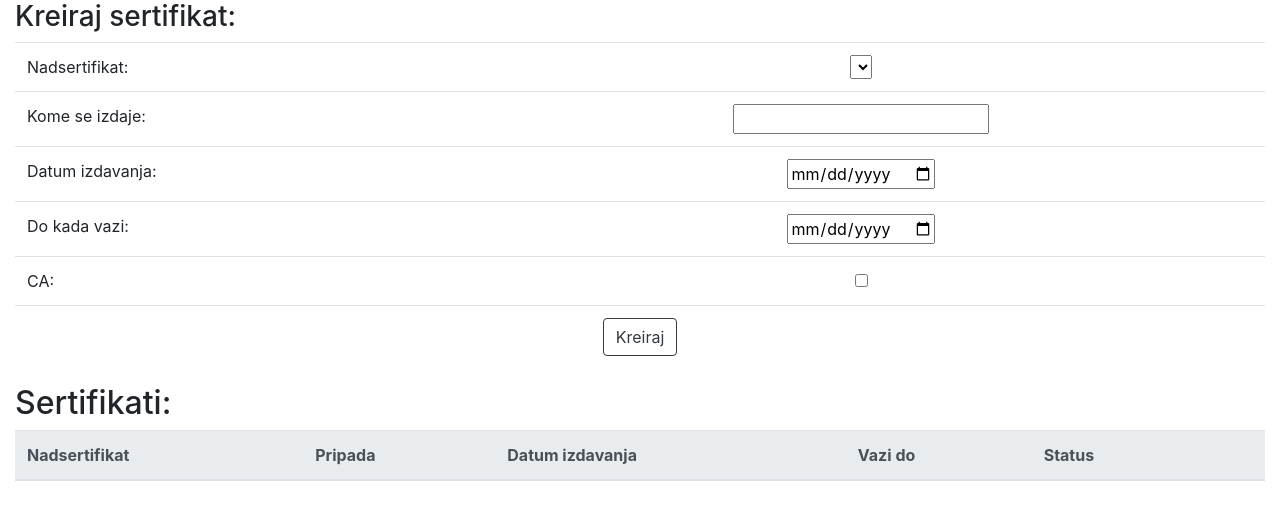
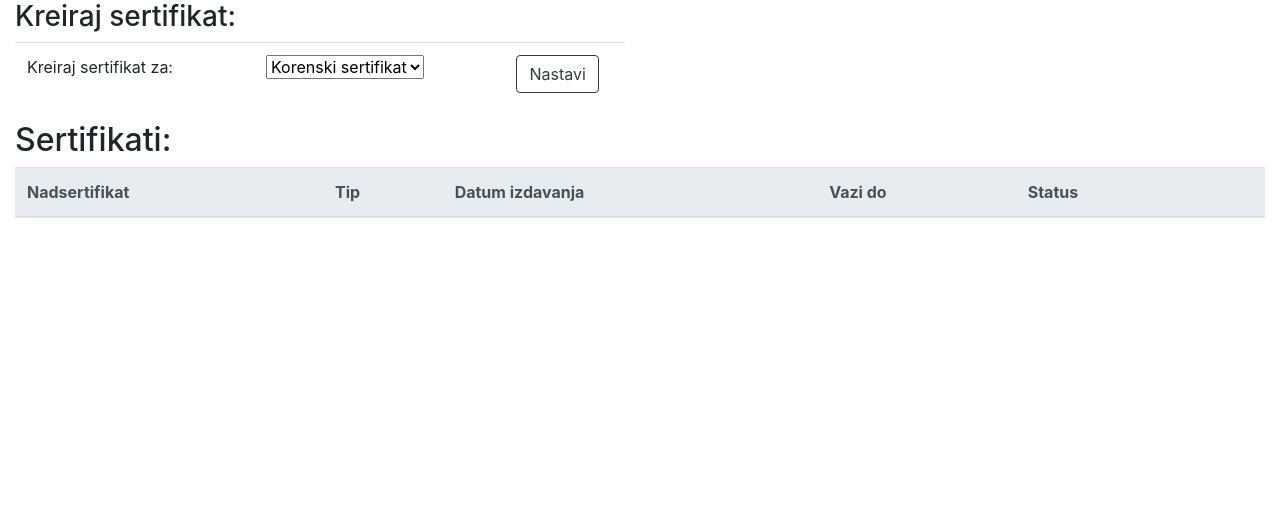
Before and after one commit to trifko96/XML-Bezbednost, a Spring Boot app: page /html/admin.html in a window 1280 px wide. Shown: the part 68-588 px from the top of the page. Run offline with Spring Boot 4, Linux system fonts and the light colour scheme; lists and menus that the app fills with data are empty.

Commit message:
Kreiranje sertifikata u zavisnosti od tipa

```diff
--- a/src/main/resources/static/html/admin.html
+++ b/src/main/resources/static/html/admin.html
@@ -62,36 +62,23 @@
 	<div class="container-fluid" id="divSertifikat">
 	<div class="row">
 
-	<div class="col" id="divDodSer">
+	<div class="col-6" id="divDodSer">
 		<h3>Kreiraj sertifikat:</h3>
 					<table class="table" id="dodajSertifikat">
 						<tr>
-							<td>Nadsertifikat:</td>
+							<td>Kreiraj sertifikat za:</td>
 							<td align="center">
 							<select id="comboSertifikat">
-
+								<option value="ROOT">Korenski sertifikat</option>
+								<option value="PERSON">Osobu</option>
+								<option value="APLICATION">Aplikaciju</option>
+								<option value="ORGANIZATION">Organizaciju</option>
+								<option value="EQUIPMENT">Opremu</option>
 							</select>
 							</td>
-						</tr>
-						<tr>
-							<td>Kome se izdaje:</td>
-							<td align="center"><input type="text" id="subject"/></td>
-						</tr>
-						<tr>
-							<td>Datum izdavanja:</td>
-							<td align="center"><input type="date" id="datumIzdavanja"/></td>
-						</tr>
-						<tr>
-							<td>Do kada vazi:</td>
-							<td align="center"><input type="date" id="datumIsticanja"/>
+							<td>
+								<td colspan="2" align="center"><button id="nastavi" class="btn btn-outline-dark">Nastavi</button>
 							</td>
-						</tr>
-						<tr>
-							<td>CA:</td>
-							<td align="center"><input type="checkbox" id="checkCA"/></td>
-						</tr>
-						<tr>
-							<td colspan="2" align="center"><button id="kreirajSert" class="btn btn-outline-dark">Kreiraj</button></td>
 						</tr>
 					</table>
 	</div>
@@ -104,7 +91,7 @@
 			<thead class="thead-light">
 				<tr>
 					<th>Nadsertifikat</th>
-					<th>Pripada</th>
+					<th>Tip</th>
 					<th>Datum izdavanja</th>
 					<th>Vazi do</th>
 					<th>Status</th>
@@ -129,7 +116,7 @@
 			<thead class="thead-light">
 				<tr>
 					<th>Nadsertifikat</th>
-					<th>Pripada</th>
+					<th>Tip</th>
 					<th>Datum izdavanja</th>
 					<th>Vazi do</th>
 					<th>Status</th>
--- a/src/main/resources/static/skripte/admin.js
+++ b/src/main/resources/static/skripte/admin.js
@@ -1,4 +1,6 @@
 $(document).ready(function(){
+
+	var odabraniTip = "";
 
 	$(".navbar-link").click(function(event){
 
@@ -42,13 +44,13 @@
 			if(data[i].revoked == true){
 				if(data[i].idNadSertifikata != null){
 					var pom = '<tr><td>'+data[i].idNadSertifikata+'</td>'+
-					'<td>'+data[i].imeAplikacije+'</td>'+
+					'<td>'+data[i].tip+'</td>'+
 					'<td>'+data[i].datumIzdavanja+'</td>'+
 					'<td>'+data[i].datumIsteka+'</td>'+
 					'<td> POVUCEN </td></tr>';
 				} else {
 					var pom = '<tr><td>/</td>'+
-					'<td>'+data[i].imeAplikacije+'</td>'+
+					'<td>'+data[i].tip+'</td>'+
 					'<td>'+data[i].datumIzdavanja+'</td>'+
 					'<td>'+data[i].datumIsteka+'</td>'+
 					'<td> POVUCEN </td></tr>';
@@ -58,14 +60,14 @@
 			else {
 				if(data[i].idNadSertifikata != null){
 					var pom = '<tr><td>'+data[i].idNadSertifikata+'</td>'+
-					'<td>'+data[i].imeAplikacije+'</td>'+
+					'<td>'+data[i].tip+'</td>'+
 					'<td>'+data[i].datumIzdavanja+'</td>'+
 					'<td>'+data[i].datumIsteka+'</td>'+
 					'<td> VALIDAN </td>'+
 					'<td><button id="'+data[i].id+'" class="btn btn-link">Povuci sertifikat</button></td></tr>';
 				} else {
 					var pom = '<tr><td>/</td>'+
-					'<td>'+data[i].imeAplikacije+'</td>'+
+					'<td>'+data[i].tip+'</td>'+
 					'<td>'+data[i].datumIzdavanja+'</td>'+
 					'<td>'+data[i].datumIsteka+'</td>'+
 					'<td> VALIDAN </td>'+
@@ -81,13 +83,13 @@
 			if(data[i].revoked == true){
 				if(data[i].idNadSertifikata != null){
 					var pom = '<tr><td>'+data[i].idNadSertifikata+'</td>'+
-					'<td>'+data[i].imeAplikacije+'</td>'+
+					'<td>'+data[i].tip+'</td>'+
 					'<td>'+data[i].datumIzdavanja+'</td>'+
 					'<td>'+data[i].datumIsteka+'</td>'+
 					'<td> POVUCEN </td></tr>';
 				} else {
 					var pom = '<tr><td>/</td>'+
-					'<td>'+data[i].imeAplikacije+'</td>'+
+					'<td>'+data[i].tip+'</td>'+
 					'<td>'+data[i].datumIzdavanja+'</td>'+
 					'<td>'+data[i].datumIsteka+'</td>'+
 					'<td> POVUCEN </td></tr>';
@@ -97,13 +99,13 @@
 			else {
 				if(data[i].idNadSertifikata != null){
 					var pom = '<tr><td>'+data[i].idNadSertifikata+'</td>'+
-					'<td>'+data[i].imeAplikacije+'</td>'+
+					'<td>'+data[i].tip+'</td>'+
 					'<td>'+data[i].datumIzdavanja+'</td>'+
 					'<td>'+data[i].datumIsteka+'</td>'+
 					'<td> VALIDAN </td>';
 				} else {
 					var pom = '<tr><td>/</td>'+
-					'<td>'+data[i].imeAplikacije+'</td>'+
+					'<td>'+data[i].tip+'</td>'+
 					'<td>'+data[i].datumIzdavanja+'</td>'+
 					'<td>'+data[i].datumIsteka+'</td>'+
 					'<td> VALIDAN </td>';
@@ -201,61 +203,28 @@
 
 	$("#kreirajSert").click(function(event){
 
-		var nadSertifikat = $("#nadSertifikat option:selected").text();
-		var kome = $("#subject").val();
-		var datum = $("#datumIzdavanja").val();
-		var datum1 = $("#datumIsticanja").val();
-		var ca = $("#checkCA").is(":checked");
-
-		var sertifikat = new Object();
-
-		sertifikat.idNadSertifikata = nadSertifikat;
-		sertifikat.datumIzdavanja = datum;
-		sertifikat.datumIsteka = datum1;
-		sertifikat.authority = ca;
-		sertifikat.imeAplikacije = kome;
-
-		$.ajax({
-			type: "POST",
-			url: "/Certificate/dodajSertifikat",
-			data: JSON.stringify(sertifikat),
-			contentType: 'application/json',
-			success: function(data){
-				ocistiFormu();
-				$.ajax({
-					type: "GET",
-					url: "/Certificate/getAll",
-					contentType: 'application/json',
-					success: function(data){
-						$("#tabelaNovihSertifikata").html("");
-						$("#tabelaNovihSertifikataKom").html("");
-						upisiSertifikate(data);
-						upisiZaKomunikaciju(data);
-					},
-				});
-				$.ajax({
-					type: "GET",
-					url: "/Certificate/getNoRevoke",
-					contentType: 'application/json',
-					success: function(data){
-						$("#comboSertifikat1").html("");
-						$("#comboSertifikat2").html("");
-						upisiValidne(data);
-					},
-				});
-
-				$.ajax({
-					type: "GET",
-					url: "/Certificate/getCa",
-					contentType: 'application/json',
-					success: function(data){
-						$("#comboSertifikat").html("");
-						upisiCa(data);
-					},
-				});
-			},
-		});
 
 	});
 
+	$("#nastavi").click(function(event){
+		odabraniTip = $("#comboSertifikat option:selected").val();
+		if(odabraniTip == "ROOT"){
+			dodajZaRoot();
+			dodajDugme();
+		}
+	});
+
+	function dodajZaRoot(){
+		var pom = '<tr><td>Datum izdavanja:</td>'+
+		'<td><input type="date" id="datumIzdavanjaRoot"/></td></tr>'+
+		'<tr><td>Datum isticanja:</td>'+
+		'<td><input type="date" id="datumIsticanjaRoot"/></td></tr>';
+		$("#dodajSertifikat").append(pom);
+	}
+
+	function dodajDugme(){
+		var pom = '<tr><td align="center" colspan="2"><button class="btn btn-outline-dark" id="kreirajSert">Kreiraj</button></td></tr>';
+		$("#dodajSertifikat").append(pom);
+	}
+
 });
```
